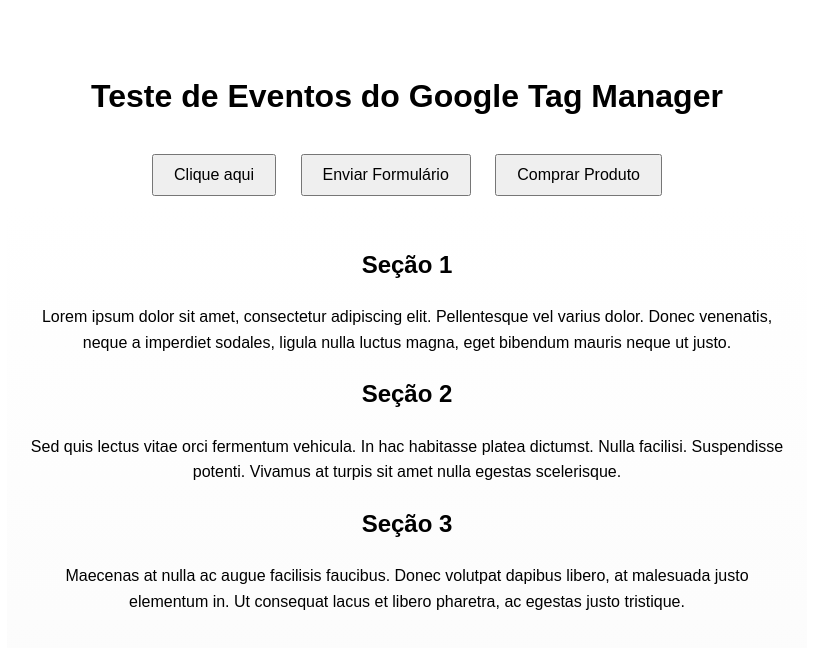
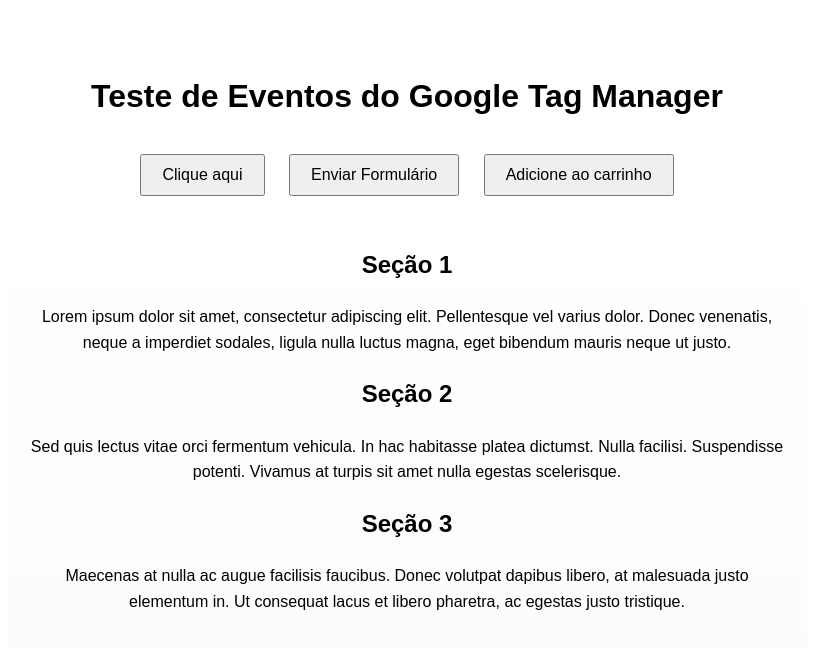
Before and after one commit to rasteirissima/teste, a plain HTML site: page index.html in a window 1280 px wide. Shown: the top 648 px of the page, without its empty margins (233-1047 px from the left). Drawn offline with Linux system fonts and the light colour scheme.

Commit message:
Update index.html

```diff
--- a/index.html
+++ b/index.html
@@ -43,7 +43,7 @@
     <h1>Teste de Eventos do Google Tag Manager</h1>
     <button id="botao1">Clique aqui</button>
     <button id="botao2">Enviar Formulário</button>
-    <button id="botao3">Comprar Produto</button>
+    <button id="botao3">Adicione ao carrinho</button>
     <div class="content">
         <h2>Seção 1</h2>
         <p>Lorem ipsum dolor sit amet, consectetur adipiscing elit. Pellentesque vel varius dolor. Donec venenatis, neque a imperdiet sodales, ligula nulla luctus magna, eget bibendum mauris neque ut justo.</p>
```
